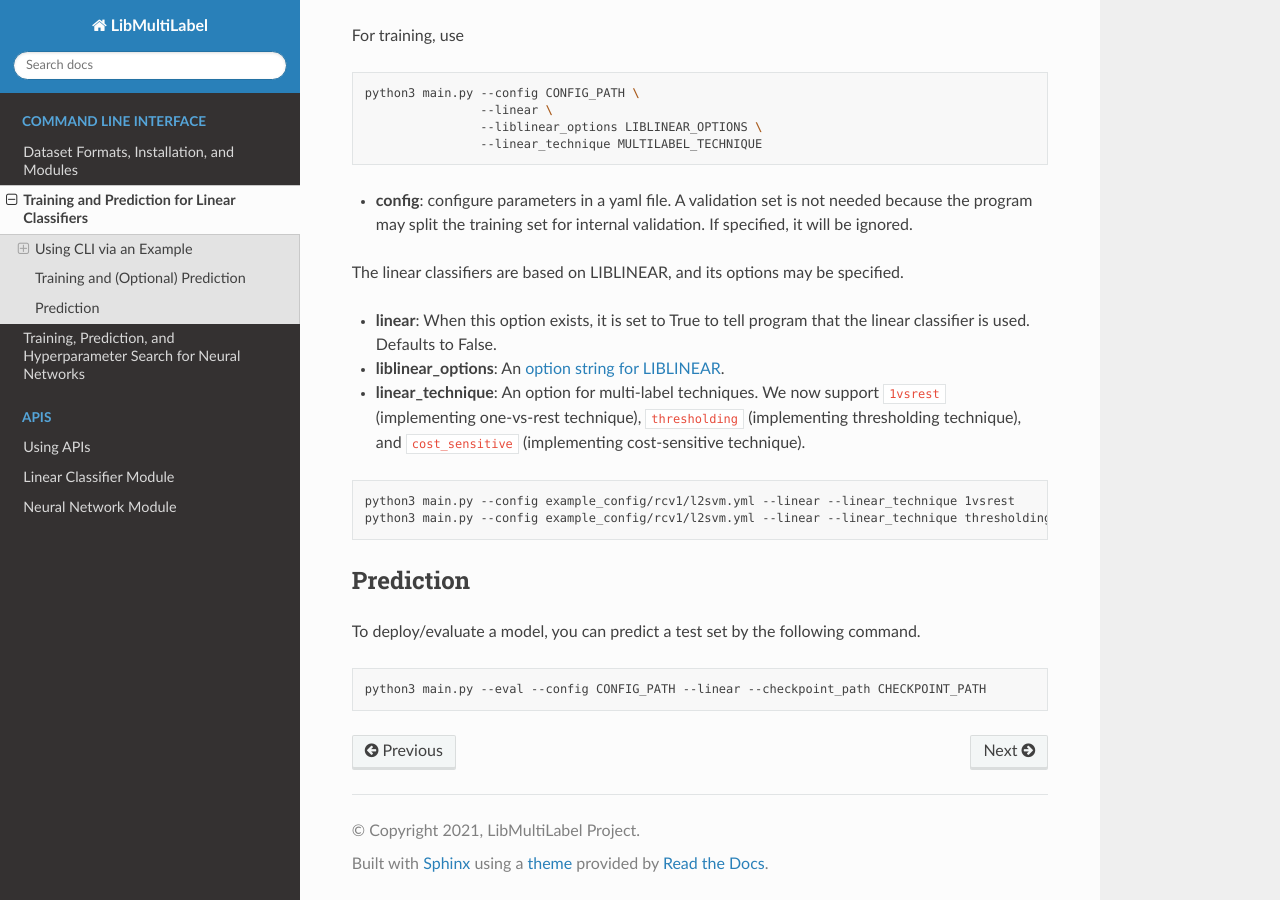
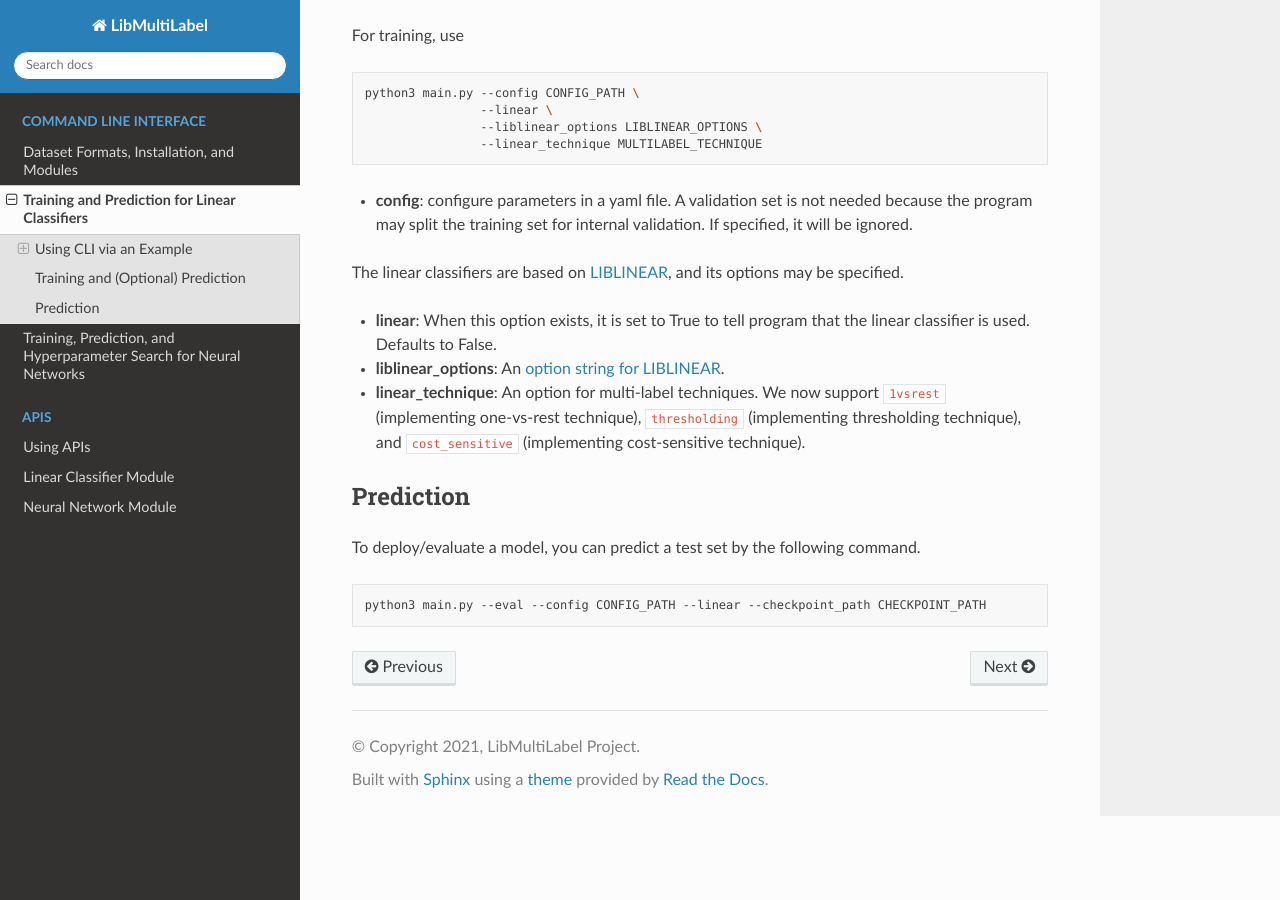
Before and after one commit to ASUS-AICS/LibMultiLabel, a Sphinx documentation site: the page built from docs/cli/linear.rst, in a window 1280 px wide and 900 px high, scrolled down 1312 px. Built offline with Sphinx 7.4.7 and the Read the Docs theme 2.0.0, drawn with Linux system fonts in a browser that asks for light colours.

Commit message:
add link and delete the duplicated examples

```diff
--- a/docs/cli/linear.rst
+++ b/docs/cli/linear.rst
@@ -76,18 +76,13 @@ For training, use
 
 - **config**: configure parameters in a yaml file.  A validation set is not needed because the program may split the training set for internal validation. If specified, it will be ignored.
 
-The linear classifiers are based on LIBLINEAR, and its options may be specified.
+The linear classifiers are based on `LIBLINEAR <https://www.csie.ntu.edu.tw/~cjlin/liblinear/>`_, and its options may be specified.
 
 - **linear**: When this option exists, it is set to True to tell program that the linear classifier is used. Defaults to False.
 
 - **liblinear_options**: An `option string for LIBLINEAR <https://github.com/cjlin1/liblinear>`_.
 
 - **linear_technique**: An option for multi-label techniques. We now support ``1vsrest`` (implementing one-vs-rest technique), ``thresholding`` (implementing thresholding technique), and ``cost_sensitive`` (implementing cost-sensitive technique).
-
-.. code-block:: bash
-
-    python3 main.py --config example_config/rcv1/l2svm.yml --linear --linear_technique 1vsrest
-    python3 main.py --config example_config/rcv1/l2svm.yml --linear --linear_technique thresholding
 
 .. _linear_predict:
 
```
